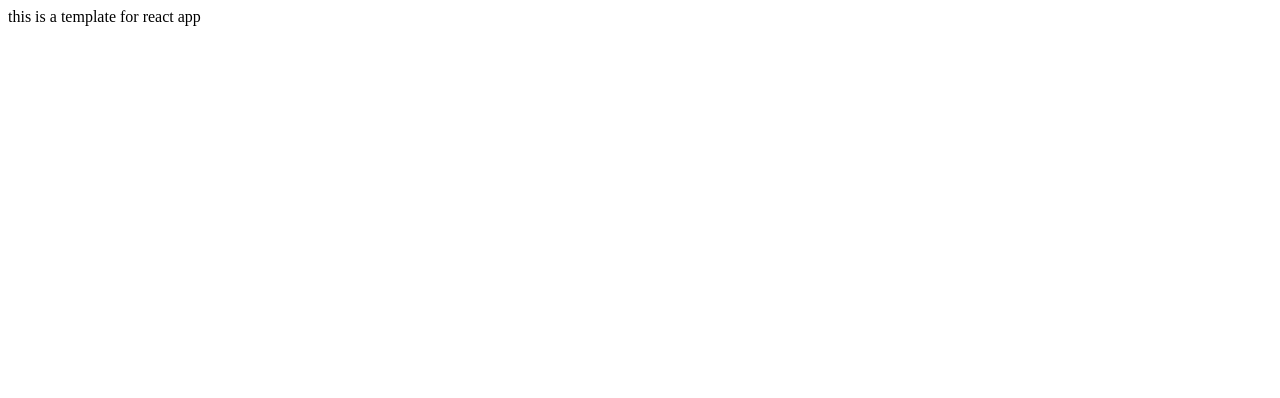
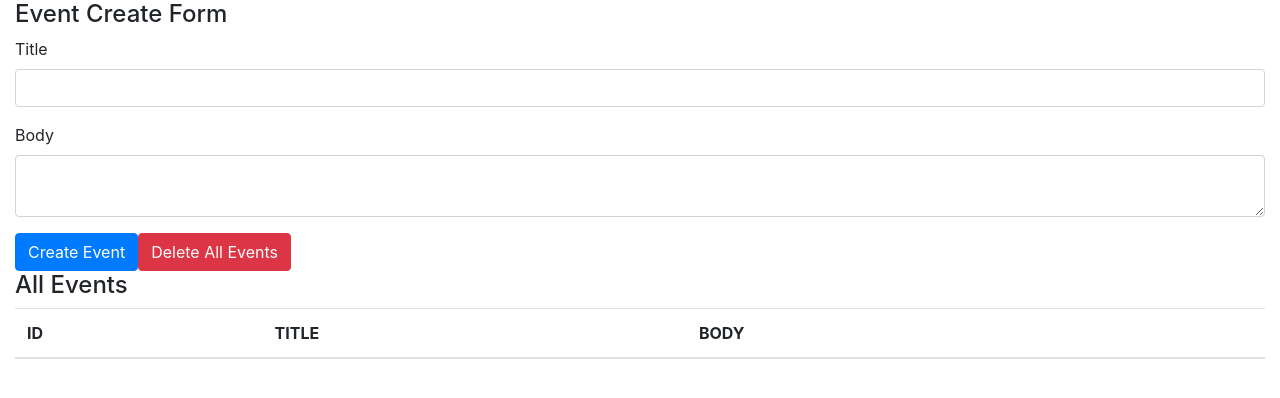
Before and after one commit to kazufoot21/react-hooks-101, a React (Create React App) app: page / in a window 1280 px wide. Shown: the top 398 px of the page. Built offline with nearby package versions, Linux system fonts and the light colour scheme.

Commit message:
create event form and event table with bootstrap

```diff
--- a/package.json
+++ b/package.json
@@ -3,6 +3,7 @@
   "version": "0.1.0",
   "private": true,
   "dependencies": {
+    "bootstrap": "4.3.1",
     "react": "^17.0.2",
     "react-dom": "^17.0.2",
     "react-scripts": "3.0.1"
--- a/src/App.js
+++ /dev/null
@@ -1,11 +0,0 @@
-import React from 'react';
-
-const  App = () => {
-  return (
-<div>
-this is a template for react app
-    </div>
-  );
-}
-
-export default App;
--- /dev/null
+++ b/src/components/App.js
@@ -0,0 +1,41 @@
+import React from 'react';
+import 'bootstrap/dist/css/bootstrap.min.css';
+
+const App = () => {
+    return (
+        <div className="container-fluid">
+            <h4>Event Create Form</h4>
+            <form>
+                <div className="form-group">
+                    <label htmlFor="formEventTitle">Title</label>
+                    <input className="form-control" id="formEventTitle"></input>
+                </div>
+                <div className="form-group">
+                    <label htmlFor="formEventBody">Body</label>
+                    <textarea
+                        className="form-control"
+                        id="formEventBody"
+                    ></textarea>
+                </div>
+
+                <button className="btn btn-primary">Create Event</button>
+                <button className="btn btn-danger">Delete All Events</button>
+            </form>
+
+            <h4>All Events</h4>
+            <table className="table table-hover">
+                <thead>
+                    <tr>
+                        <th>ID</th>
+                        <th>TITLE</th>
+                        <th>BODY</th>
+                        <th></th>
+                    </tr>
+                </thead>
+                <tbody></tbody>
+            </table>
+        </div>
+    );
+};
+
+export default App;
--- a/src/index.js
+++ b/src/index.js
@@ -1,6 +1,6 @@
 import React from 'react';
 import ReactDOM from 'react-dom';
-import App from './App';
+import App from './components/App';
 
 
 ReactDOM.render(<App />, document.getElementById('root'));
```
Also changed, not shown: 1 other file (tests, documents, lock files or other folders).
